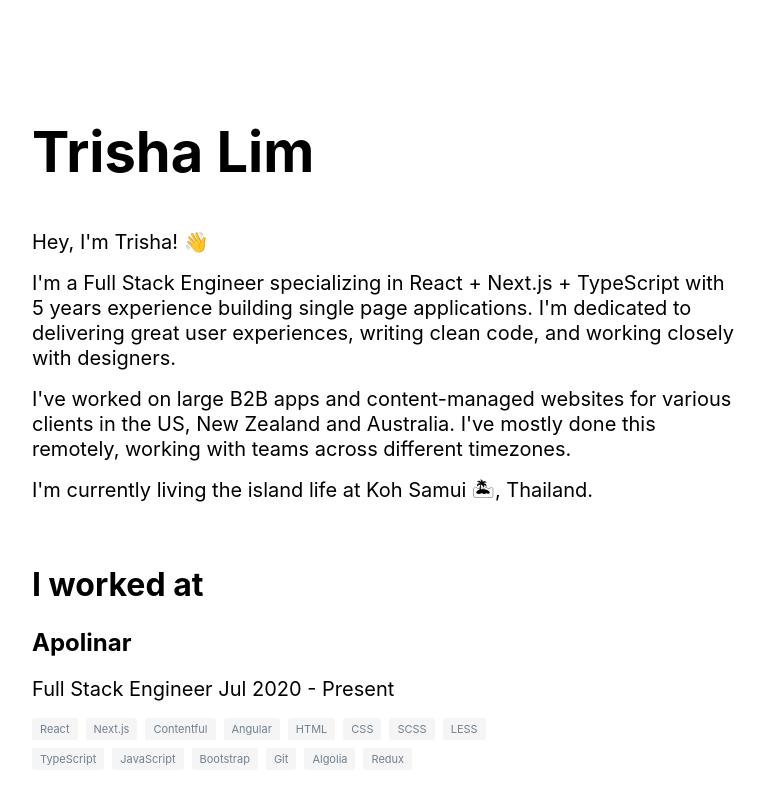
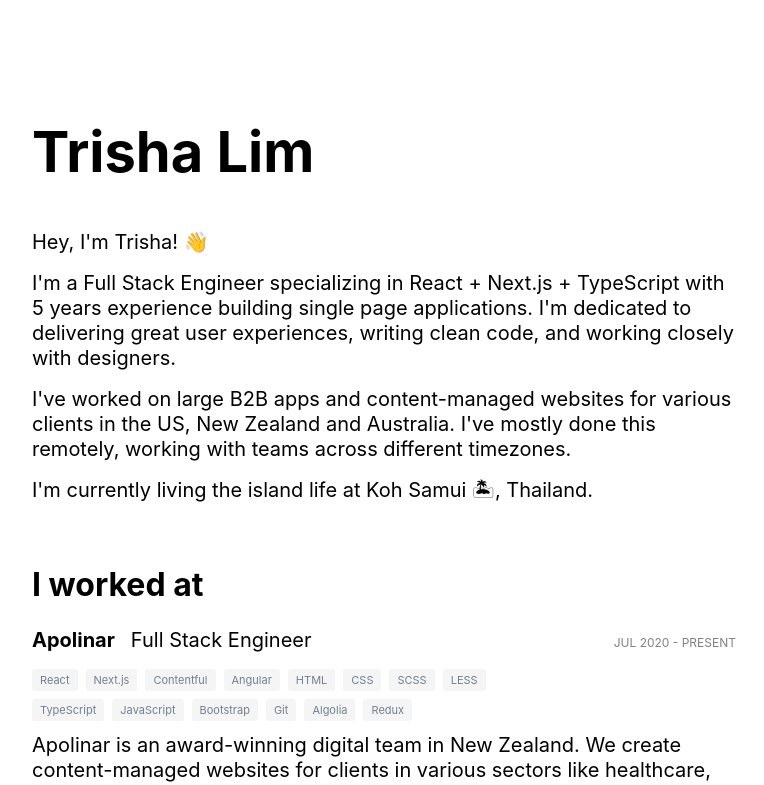
Before and after one commit to el-pol/nextjs-trishalim, a Next.js app: page / in a window 1280 px wide. Shown: the top 785 px of the page, without its empty margins (256-1020 px from the left). Built offline with nearby package versions, Linux system fonts and the light colour scheme.

Commit message:
work experience styling

```diff
--- a/components/Experience.tsx
+++ b/components/Experience.tsx
@@ -16,8 +16,13 @@ export const Experience = (props: {
 
   return (
     <div className="experience">
-      <h3>{company}</h3>
-      <p>{position} {dateStart} - {dateEnd}</p>
+      <div className="experience__headline">
+        <div>
+          <h3>{company}</h3>
+          <p>{position}</p>
+        </div>
+        <p className="experience__date"> {dateStart} - {dateEnd}</p>
+      </div>
 
       <div className="experience__skills">
         {
@@ -25,7 +30,6 @@ export const Experience = (props: {
         }
       </div>
 
-
       <div>
         {description}
       </div>
--- a/pages/index.tsx
+++ b/pages/index.tsx
@@ -1,7 +1,5 @@
 import type { NextPage } from 'next'
 import Head from 'next/head'
-import Image from 'next/image'
-import { ReactNode } from 'react'
 import { Experience } from '../components/Experience'
 import styles from '../styles/Home.module.css'
 import { Experience as IExperience } from '../types/experience'
@@ -67,6 +65,9 @@ const SKILLS: { [key: string]: Skill } = {
   },
   SCRUM: {
     name: 'Scrum'
+  },
+  UIUX: {
+    name: 'UI/UX Design',
   }
 };
 
@@ -117,12 +118,12 @@ const Home: NextPage = () => {
       dateStart: 'Apr 2017',
       dateEnd: 'Mar 2019',
       description: <p>
-        I worked on a large web application for logistics quote management.
+        I worked on a single page app for logistics quote management.
         I designed and developed a drag and drop form builder which allowed
         for users to resize and format various elements in the form.
       </p>,
       skills: [
-        SKILLS.ANGULAR, SKILLS.JAVASCRIPT, SKILLS.TYPESCRIPT, SKILLS.SPRING, SKILLS.JAVA
+        SKILLS.ANGULAR, SKILLS.UIUX, SKILLS.JAVASCRIPT, SKILLS.TYPESCRIPT, SKILLS.SPRING, SKILLS.JAVA
       ]
     },
     {
--- a/styles/globals.css
+++ b/styles/globals.css
@@ -28,7 +28,7 @@ h2 {
 h3 {
   margin-top: 0;
   margin-bottom: 1.25rem;
-  font-size: 1.5rem;
+  font-size: 1.25rem;
 }
 
 p {
@@ -60,8 +60,31 @@ p {
   margin-bottom: 2rem;
 }
 
+.experience__headline {
+  margin-bottom: 1rem;
+  display: flex;
+  justify-content: space-between;
+  align-items: baseline;
+}
+
+.experience__headline h3 {
+  display: inline;
+  margin-right: 1rem;
+}
+
+.experience__headline p {
+  display: inline;
+}
+
+.experience__date {
+  font-size: 0.75rem;
+  text-transform: uppercase;
+  color: gray;
+  margin-bottom: 0;
+}
+
 .experience__skills {
-  margin-bottom: 1rem;
+  margin-bottom: 0.25rem;
   display: flex;
   flex-wrap: wrap;
   max-width: 500px;
```
